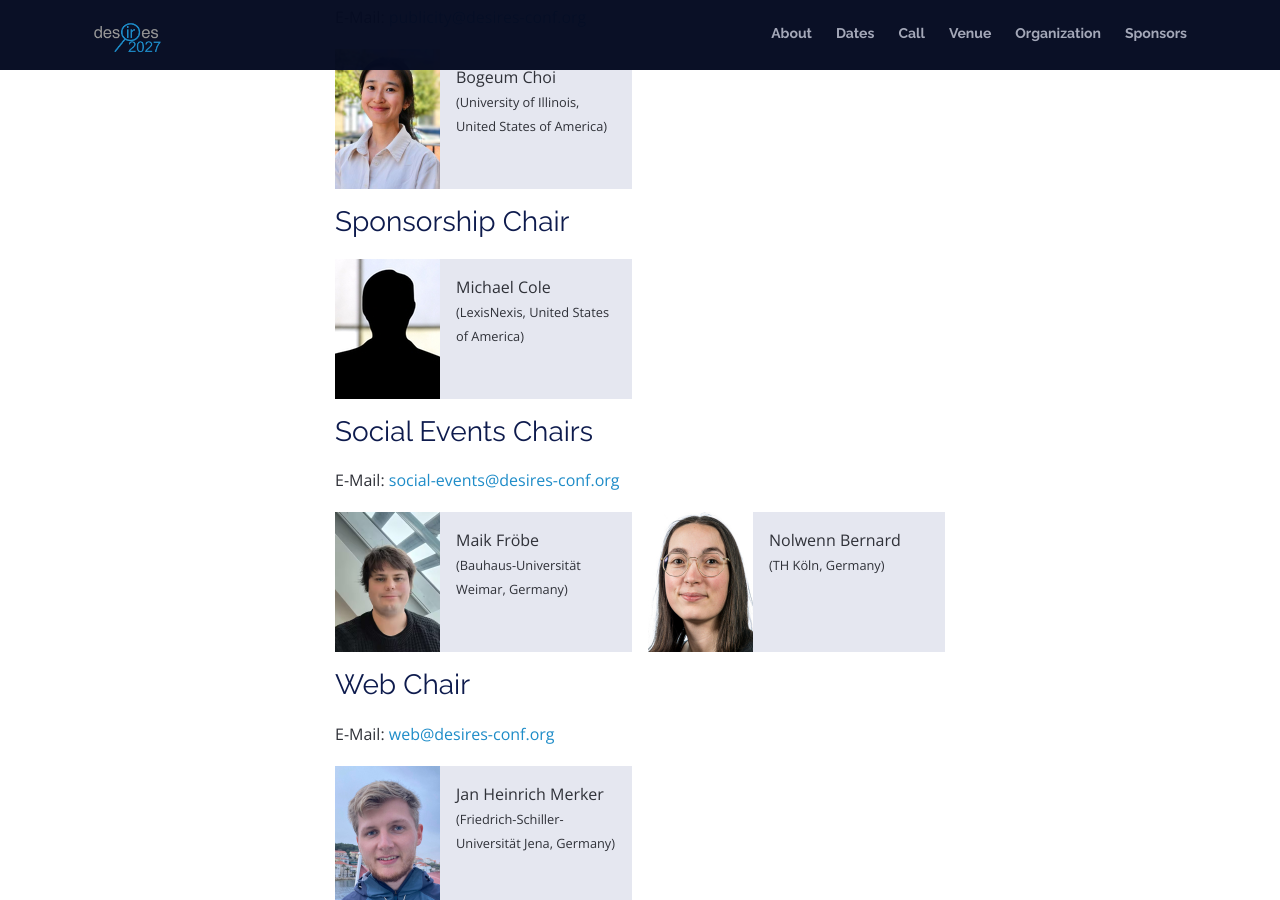
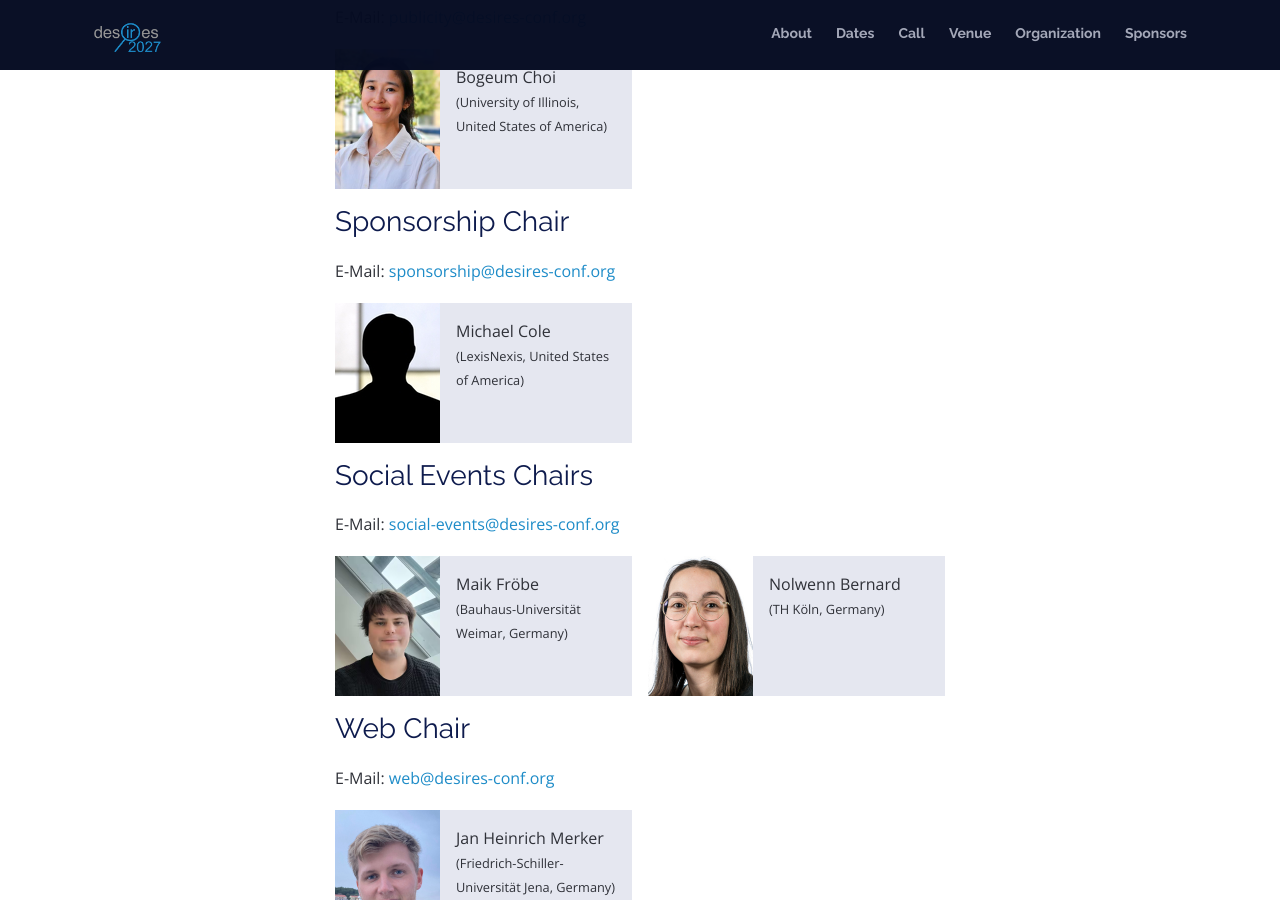
Before and after one commit to desires-conf/desires-conf.github.io, a Jekyll site: the page built from 2027/index.html, in a window 1280 px wide and 900 px high, scrolled down 5900 px. Built offline with Jekyll 4.4.1, drawn with Linux system fonts in a browser that asks for light colours; nearby versions of some CDN libraries.

Commit message:
Add mail address

```diff
--- a/2027/index.html
+++ b/2027/index.html
@@ -225,6 +225,9 @@ subtitle: Cologne, Germany
       </div>
 
       <h3>Sponsorship Chair</h3>
+      <p>
+        E-Mail: <a href="mailto:sponsorship@desires-conf.org">sponsorship@desires-conf.org</a>
+      </p>
       <div class="people">
         <figure>
           <img src="img/person-male.jpg" alt="Michael Cole">
```
